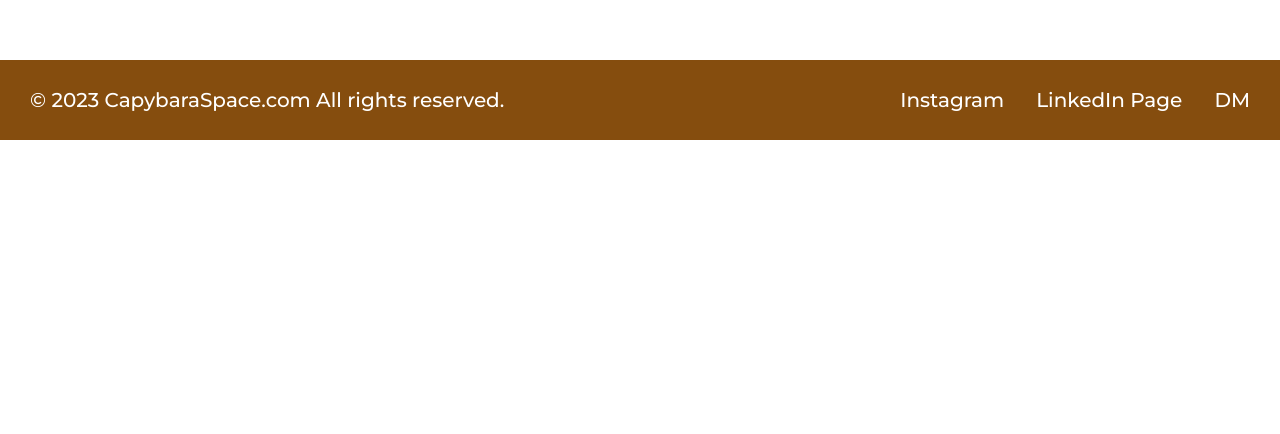
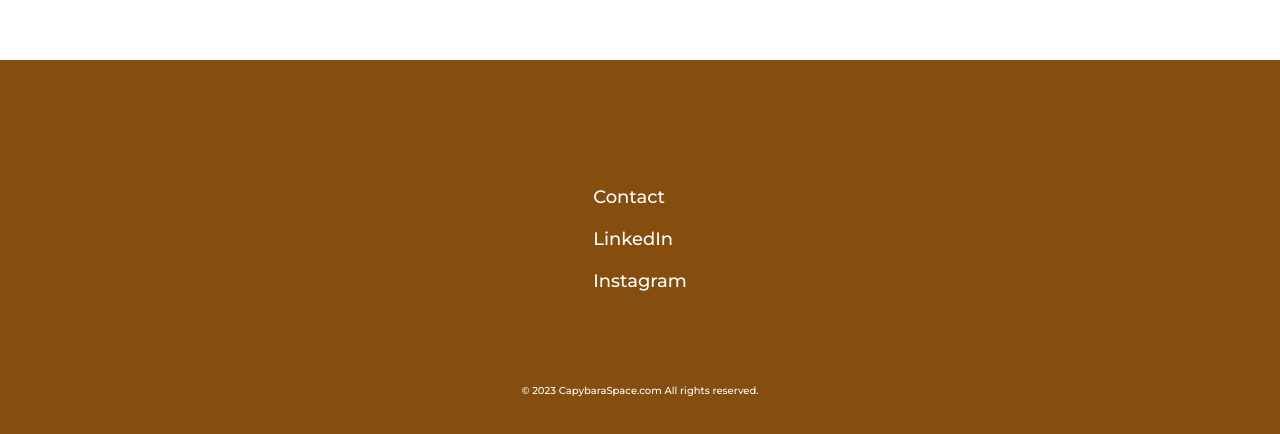
Before and after one commit to Adanato/capybara-club, a React (Vite) app: page / in a window 1280 px wide. Shown: the part 832-1266 px from the top of the page. Before the commit the page ends 972 px from the top, so only its background shows below. Built offline with nearby package versions, Linux system fonts and the light colour scheme; no server answers.

Commit message:
improved footer

```diff
--- a/src/shared/footer/Footer.css
+++ b/src/shared/footer/Footer.css
@@ -1,23 +1,32 @@
 .footer {
   background: #854d0e;
   color: #fff;
-  padding: 3rem;
-  width: 100%;
 
   display: flex;
+  flex-direction: column;
   align-items: center;
   justify-content: space-between;
   /* Keeps the footer at the bottom */
   margin-top: auto;
+
+  padding-top: 12.8rem;
+  padding-bottom: 4rem;
+
+  font-size: 1.8rem;
+  gap: 9.6rem;
 }
 
 .footer-links {
   display: flex;
-  justify-content: space-between;
+  flex-direction: column;
   list-style: none;
-  gap: 3.2rem;
+  gap: 2.4rem;
   text-decoration: none;
 }
 .footer-links a {
   color: #fff;
+  text-decoration: none;
 }
+.footer span {
+  font-size: 1rem;
+}
--- a/src/shared/footer/Footer.jsx
+++ b/src/shared/footer/Footer.jsx
@@ -3,19 +3,19 @@ import "./Footer.css";
 function Footer() {
   return (
     <footer className="footer">
-      <span>&copy; 2023 CapybaraSpace.com All rights reserved.</span>
+      <ul className="footer-links">
+        <li>
+          <a href="#">Contact</a>
+        </li>
+        <li>
+          <a href="#">LinkedIn</a>
+        </li>
 
-      <ul className="footer-links">
         <li>
           <a href="#">Instagram </a>
         </li>
-        <li>
-          <a href="#">LinkedIn Page</a>
-        </li>
-        <li>
-          <a href="#">DM </a>
-        </li>
       </ul>
+      <span>&copy; 2023 CapybaraSpace.com All rights reserved.</span>
     </footer>
   );
 }
```
